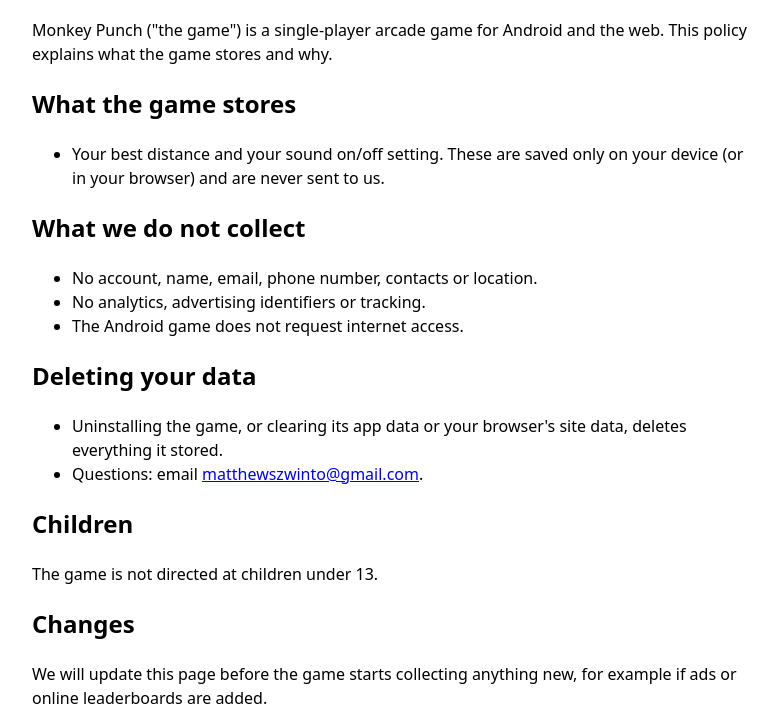
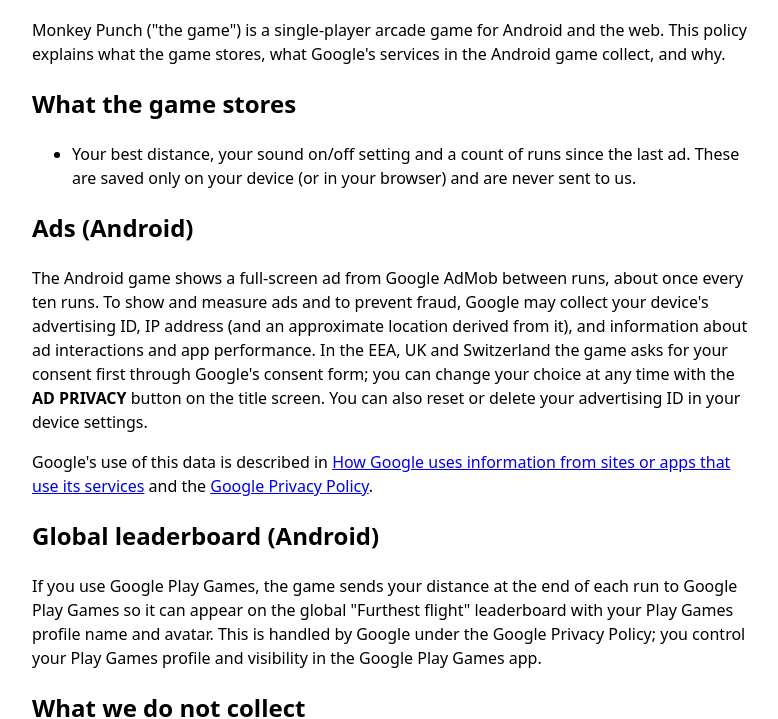
Before and after one commit to mszwi/elragio-legal, a plain HTML site: page monkey-punch/index.html in a window 1280 px wide. Shown: the part 83-802 px from the top of the page, without its empty margins (248-1026 px from the left). Drawn offline with Linux system fonts and the light colour scheme.

Commit message:
Monkey Punch privacy policy: AdMob ads and Play Games leaderboard

```diff
--- a/monkey-punch/index.html
+++ b/monkey-punch/index.html
@@ -8,23 +8,30 @@
 </head>
 <body>
 <h1>Monkey Punch – Privacy Policy</h1>
-<p>Monkey Punch ("the game") is a single-player arcade game for Android and the web. This policy explains what the game stores and why.</p>
+<p>Monkey Punch ("the game") is a single-player arcade game for Android and the web. This policy explains what the game stores, what Google's services in the Android game collect, and why.</p>
 
 <h2>What the game stores</h2>
 <ul>
-<li>Your best distance and your sound on/off setting. These are saved only on your device (or in your browser) and are never sent to us.</li>
+<li>Your best distance, your sound on/off setting and a count of runs since the last ad. These are saved only on your device (or in your browser) and are never sent to us.</li>
 </ul>
+
+<h2>Ads (Android)</h2>
+<p>The Android game shows a full-screen ad from Google AdMob between runs, about once every ten runs. To show and measure ads and to prevent fraud, Google may collect your device's advertising ID, IP address (and an approximate location derived from it), and information about ad interactions and app performance. In the EEA, UK and Switzerland the game asks for your consent first through Google's consent form; you can change your choice at any time with the <strong>AD PRIVACY</strong> button on the title screen. You can also reset or delete your advertising ID in your device settings.</p>
+<p>Google's use of this data is described in <a href="https://policies.google.com/technologies/partner-sites">How Google uses information from sites or apps that use its services</a> and the <a href="https://policies.google.com/privacy">Google Privacy Policy</a>.</p>
+
+<h2>Global leaderboard (Android)</h2>
+<p>If you use Google Play Games, the game sends your distance at the end of each run to Google Play Games so it can appear on the global "Furthest flight" leaderboard with your Play Games profile name and avatar. This is handled by Google under the Google Privacy Policy; you control your Play Games profile and visibility in the Google Play Games app.</p>
 
 <h2>What we do not collect</h2>
 <ul>
-<li>No account, name, email, phone number, contacts or location.</li>
-<li>No analytics, advertising identifiers or tracking.</li>
-<li>The Android game does not request internet access.</li>
+<li>We run no servers and receive no data about you: no account, name, email, phone number or contacts.</li>
+<li>The web version has no ads, leaderboard, analytics or tracking.</li>
 </ul>
 
 <h2>Deleting your data</h2>
 <ul>
 <li>Uninstalling the game, or clearing its app data or your browser's site data, deletes everything it stored.</li>
+<li>Leaderboard scores and your Play Games profile can be managed or deleted in the Google Play Games app.</li>
 <li>Questions: email <a href="mailto:matthewszwinto@gmail.com?subject=Monkey%20Punch%20privacy">matthewszwinto@gmail.com</a>.</li>
 </ul>
 
@@ -32,6 +39,6 @@
 <p>The game is not directed at children under 13.</p>
 
 <h2>Changes</h2>
-<p>We will update this page before the game starts collecting anything new, for example if ads or online leaderboards are added.</p>
+<p>We will update this page before the game starts collecting anything new.</p>
 </body>
 </html>
```
